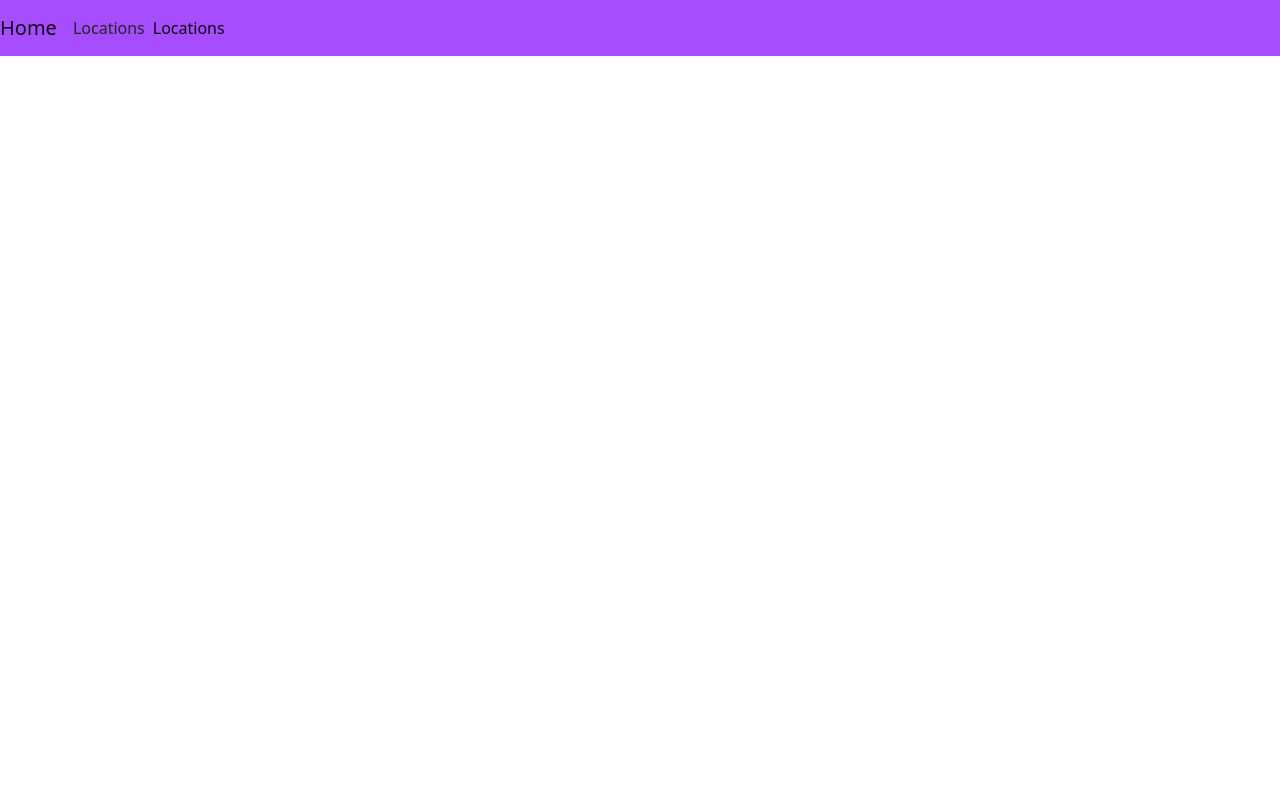
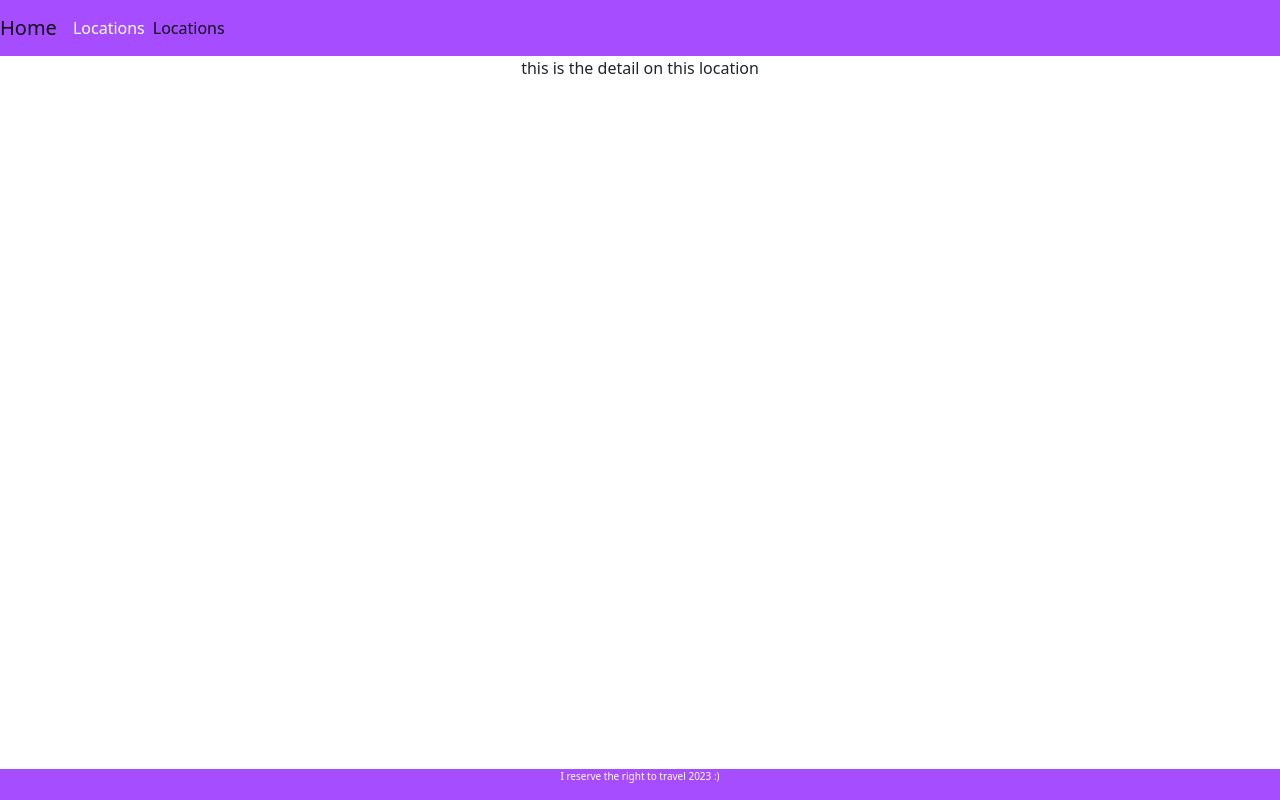
Before and after one commit to thegitofjune/travel-frontend, a React (Create React App) app: page /location-details/1 in a window 1280 px wide. Built offline with nearby package versions, Linux system fonts and the light colour scheme.

Commit message:
adds link to location detail page using id as param, more styling and a footer

```diff
--- a/src/App.js
+++ b/src/App.js
@@ -1,11 +1,13 @@
-import './App.css';
+import './App.css'
 import Location from './components/Location'
-import './App.css';
-import "bootstrap/dist/css/bootstrap.min.css";
-import "bootstrap/dist/js/bootstrap.bundle";
+import './App.css'
+import "bootstrap/dist/css/bootstrap.min.css"
+import "bootstrap/dist/js/bootstrap.bundle"
 import { Routes, Route } from 'react-router-dom'
 import Navbar from './components/NavBar'
 import LandingPage from './components/LandingPage'
+import Footer from './components/Footer'
+import LocationDetail from './components/LocationDetail'
 function App() {
   return (
     <div className="App">
@@ -13,8 +15,9 @@ function App() {
       <Routes>
           <Route path="/" element={<LandingPage/>}></Route>
           <Route path="/locations" element={<Location/>}></Route>
+          <Route path="/location-details/:locationId" element={<LocationDetail/>}></Route>
       </Routes>
-
+    <Footer/>
     </div>
   );
 }
--- /dev/null
+++ b/src/components/Footer.jsx
@@ -0,0 +1,12 @@
+import '../styles/footer.css'
+
+const Footer = () => {
+
+    return (
+        <div className="footer">
+            <p>I reserve the right to travel 2023 :)</p>
+        </div>
+    )
+}
+
+export default Footer
--- a/src/components/LocationCard.jsx
+++ b/src/components/LocationCard.jsx
@@ -11,9 +11,7 @@ const LocationCard = (props) => {
         <div className="card-body">
           <h5 className="card-title">Location</h5>
           <p className="card-text">{props.location.name}.</p>
-          <h6 className="card-title">thoughts on {props.location.name}:</h6>
-          <p className="card-text">{props.location.reviews.reviewBody}</p>
-          <Link to="/location/{locationId}" className="card-link">More about this location</Link>
+          <Link to={`/location-details/${props.location.locationId}`} >More about {props.location.name}</Link>
         </div>
       </div>
     </div>
--- /dev/null
+++ b/src/components/LocationDetail.jsx
@@ -0,0 +1,20 @@
+import {useParams} from 'react-router-dom'
+import {useState, useEffect} from 'react'
+import axios from 'axios'
+
+const LocationDetail = () => {
+
+    const params = useParams()
+    const locationApi = `http://localhost:8088/api/v1/locations/`+params.locationId
+
+    const [locationDetails, setLocationDetails] = useState([])
+
+
+    return (
+        <div>
+            <p>this is the detail on this location</p>
+        </div>
+    )
+}
+
+export default LocationDetail
--- /dev/null
+++ b/src/styles/footer.css
@@ -0,0 +1,9 @@
+.footer {
+    background-color: #a64dff;
+    text-align: center;
+    font-size : 10px;
+    color : white;
+    position : fixed;
+    bottom : 0;
+    width : 100%;
+  }
--- a/src/styles/navbar.css
+++ b/src/styles/navbar.css
@@ -1,3 +1,4 @@
 .purple-background {
-    background-color: #a64dff
+    background-color: #a64dff;
+    color: white;
 }
```
